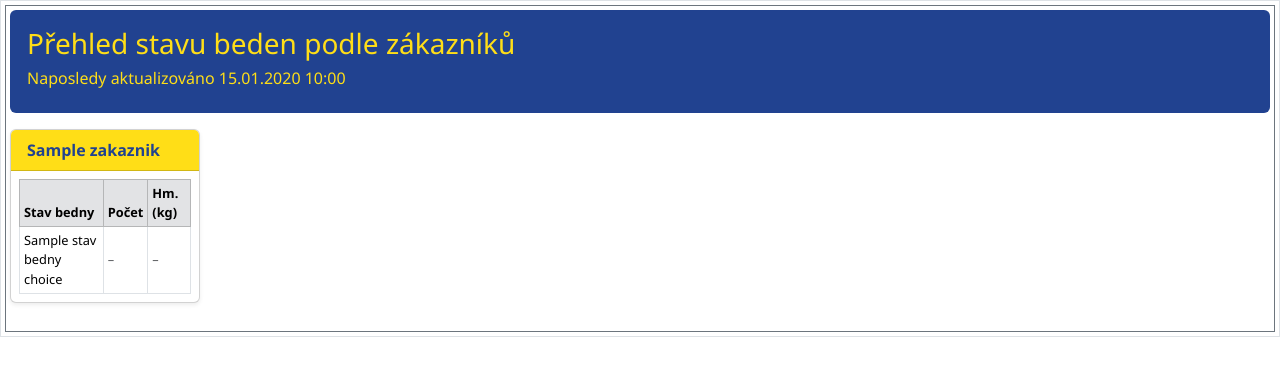
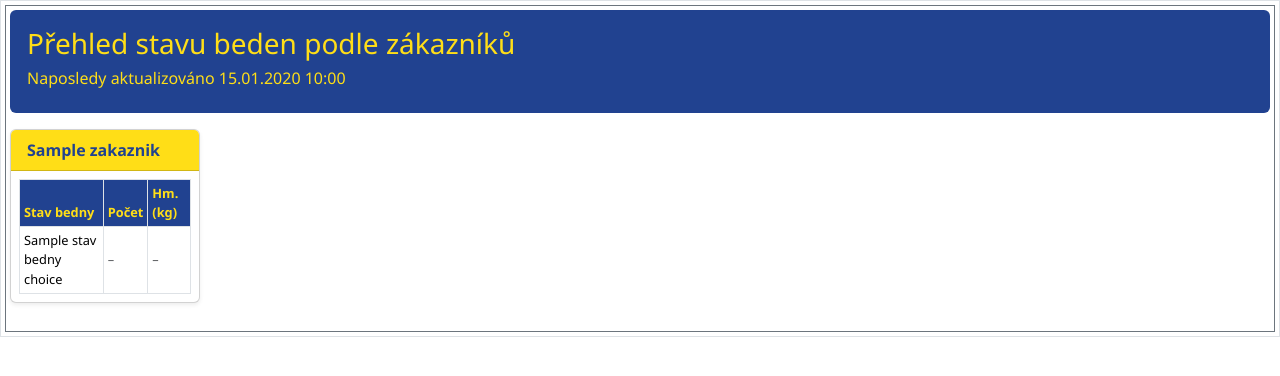
Before and after one commit to zpilat/Django_order_processing, a Django app: template orders/templates/orders/dashboard_bedny.html in a window 1280 px wide. Shown: the top 376 px of the page. Run offline with Django 5.2, Linux system fonts and the light colour scheme; the template is opened without the code that fills it: most values are stand-ins (such as "Sample title", 1, 10 or a date in 2020).

Commit message:
Upravení stylů tabulky v přehledu stavu beden pro konzistentní vzhled

```diff
--- a/orders/templates/orders/partials/dashboard_bedny_content.html
+++ b/orders/templates/orders/partials/dashboard_bedny_content.html
@@ -16,10 +16,10 @@
           <div class="card-body p-2">
             <table class="table table-sm table-bordered align-middle mb-0">
               <thead>
-                <tr class="table-secondary">
-                  <th>Stav bedny</th>
-                  <th>Počet</th>
-                  <th>Hm. (kg)</th>
+                <tr>
+                  <th style="background-color: #214290; color: #ffde17;">Stav bedny</th>
+                  <th style="background-color: #214290; color: #ffde17;">Počet</th>
+                  <th style="background-color: #214290; color: #ffde17;">Hm. (kg)</th>
                 </tr>
               </thead>
               <tbody class="table-striped">
```
